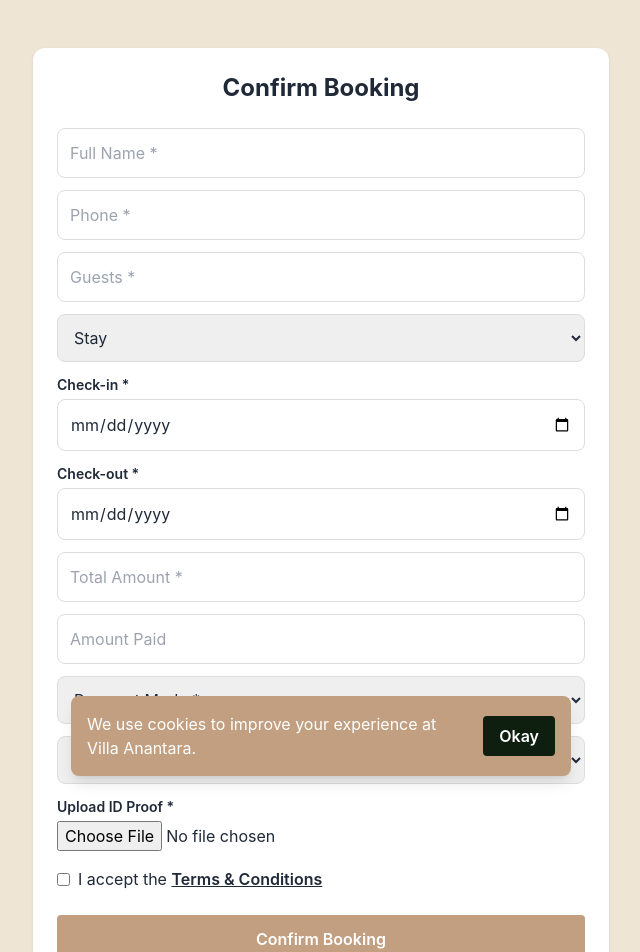
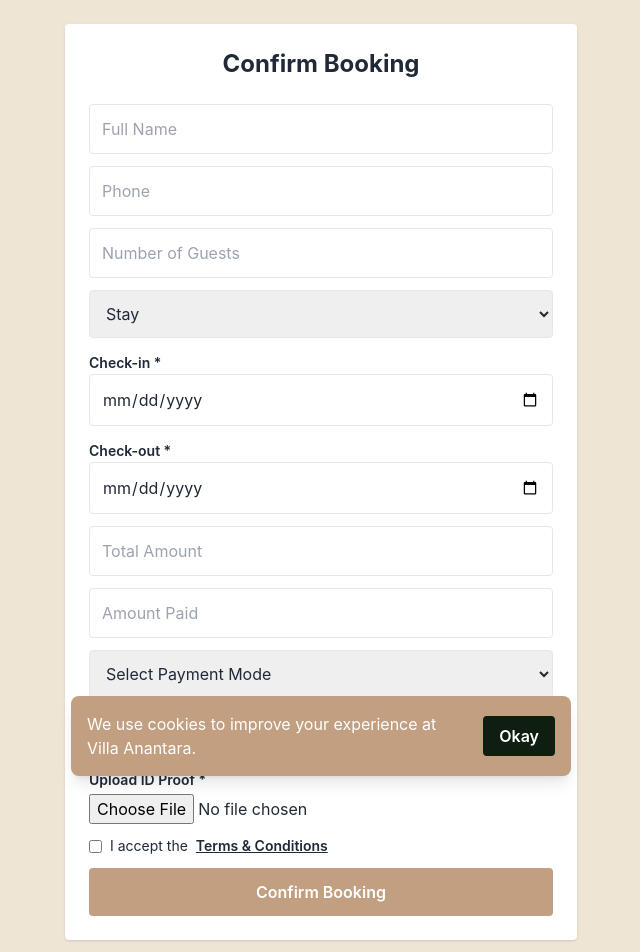
Before and after one commit to intelligencefordm-glitch/villa-anantara-web, a Next.js app: page /confirm-booking in a window 1280 px wide. Shown: the top 952 px of the page, without its empty margins (319-959 px from the left). Built offline with nearby package versions, Linux system fonts and the light colour scheme.

Commit message:
jaiiii shri ram

```diff
--- a/app/confirm-booking/page.tsx
+++ b/app/confirm-booking/page.tsx
@@ -1,6 +1,6 @@
 "use client";
 
-import { useState } from "react";
+import React, { useState } from "react";
 
 export default function ConfirmBookingPage() {
   const MOCHA = "#C29F80";
@@ -15,27 +15,19 @@ export default function ConfirmBookingPage() {
   const [amountPaid, setAmountPaid] = useState("");
   const [paymentMode, setPaymentMode] = useState("");
   const [idProofType, setIdProofType] = useState("");
+
   const [idFile, setIdFile] = useState<File | null>(null);
-  const [accepted, setAccepted] = useState(false);
+  const [paymentFile, setPaymentFile] = useState<File | null>(null);
 
+  const [agree, setAgree] = useState(false);
   const [loading, setLoading] = useState(false);
   const [error, setError] = useState("");
-  const [success, setSuccess] = useState(false);
-
-  function calculateNights(inDate: string, outDate: string) {
-    const start = new Date(inDate);
-    const end = new Date(outDate);
-    return Math.max(
-      1,
-      Math.ceil(
-        (end.getTime() - start.getTime()) / (1000 * 60 * 60 * 24)
-      )
-    );
-  }
+  const [success, setSuccess] = useState("");
 
   async function handleSubmit(e: React.FormEvent) {
     e.preventDefault();
     setError("");
+    setSuccess("");
 
     if (
       !name ||
@@ -46,14 +38,21 @@ export default function ConfirmBookingPage() {
       !totalAmount ||
       !paymentMode ||
       !idProofType ||
-      !idFile ||
-      !accepted
+      !idFile
     ) {
-      setError("Missing required fields");
+      setError("Please fill all required fields.");
       return;
     }
 
-    const nights = calculateNights(checkIn, checkOut);
+    if (paymentMode === "UPI" && !paymentFile) {
+      setError("Please upload payment screenshot for UPI payment.");
+      return;
+    }
+
+    if (!agree) {
+      setError("Please accept Terms & Conditions.");
+      return;
+    }
 
     const formData = new FormData();
     formData.append("name", name);
@@ -62,12 +61,15 @@ export default function ConfirmBookingPage() {
     formData.append("occasion", occasion);
     formData.append("check_in", checkIn);
     formData.append("check_out", checkOut);
-    formData.append("nights", String(nights));
     formData.append("total_amount", totalAmount);
     formData.append("amount_paid", amountPaid || "0");
     formData.append("payment_mode", paymentMode);
     formData.append("id_proof_type", idProofType);
-    formData.append("id_file", idFile);
+    formData.append("id_proof", idFile);
+
+    if (paymentMode === "UPI" && paymentFile) {
+      formData.append("payment_proof", paymentFile);
+    }
 
     try {
       setLoading(true);
@@ -80,95 +82,174 @@ export default function ConfirmBookingPage() {
       const text = await res.text();
       if (!res.ok) throw new Error(text);
 
-      setSuccess(true);
-    } catch (err: any) {
-      setError(err.message || "Failed to submit booking");
+      setSuccess("Booking submitted successfully!");
+
+      // reset form
+      setName("");
+      setPhone("");
+      setGuests("");
+      setOccasion("Stay");
+      setCheckIn("");
+      setCheckOut("");
+      setTotalAmount("");
+      setAmountPaid("");
+      setPaymentMode("");
+      setIdProofType("");
+      setIdFile(null);
+      setPaymentFile(null);
+      setAgree(false);
+    } catch (err) {
+      setError("Failed to submit booking. Please try again.");
     } finally {
       setLoading(false);
     }
   }
 
   return (
-    <main className="min-h-screen bg-[#EFE5D5] flex justify-center px-4 py-12">
+    <main
+      className="min-h-screen flex items-center justify-center p-6"
+      style={{ background: "#EFE5D5" }}
+    >
       <form
         onSubmit={handleSubmit}
-        className="w-full max-w-xl bg-white rounded-xl shadow p-6"
+        className="bg-white w-full max-w-lg p-6 rounded shadow"
       >
         <h1 className="text-2xl font-bold mb-6 text-center">
           Confirm Booking
         </h1>
 
-        <input className="input" placeholder="Full Name *" value={name} onChange={e => setName(e.target.value)} />
-        <input className="input" placeholder="Phone *" value={phone} onChange={e => setPhone(e.target.value)} />
-        <input className="input" placeholder="Guests *" value={guests} onChange={e => setGuests(e.target.value)} />
+        <input
+          className="w-full border p-3 mb-3 rounded"
+          placeholder="Full Name"
+          value={name}
+          onChange={(e) => setName(e.target.value)}
+        />
 
-        <select className="input" value={occasion} onChange={e => setOccasion(e.target.value)}>
+        <input
+          className="w-full border p-3 mb-3 rounded"
+          placeholder="Phone"
+          value={phone}
+          onChange={(e) => setPhone(e.target.value)}
+        />
+
+        <input
+          className="w-full border p-3 mb-3 rounded"
+          placeholder="Number of Guests"
+          value={guests}
+          onChange={(e) => setGuests(e.target.value)}
+        />
+
+        <select
+          className="w-full border p-3 mb-3 rounded"
+          value={occasion}
+          onChange={(e) => setOccasion(e.target.value)}
+        >
           <option value="Stay">Stay</option>
           <option value="Other">Other</option>
         </select>
 
-        <label className="label">Check-in *</label>
-        <input type="date" className="input" value={checkIn} onChange={e => setCheckIn(e.target.value)} />
+        <label className="text-sm font-semibold">Check-in *</label>
+        <input
+          type="date"
+          className="w-full border p-3 mb-3 rounded"
+          value={checkIn}
+          onChange={(e) => setCheckIn(e.target.value)}
+        />
 
-        <label className="label">Check-out *</label>
-        <input type="date" className="input" value={checkOut} onChange={e => setCheckOut(e.target.value)} />
+        <label className="text-sm font-semibold">Check-out *</label>
+        <input
+          type="date"
+          className="w-full border p-3 mb-3 rounded"
+          value={checkOut}
+          onChange={(e) => setCheckOut(e.target.value)}
+        />
 
-        <input className="input" placeholder="Total Amount *" value={totalAmount} onChange={e => setTotalAmount(e.target.value)} />
-        <input className="input" placeholder="Amount Paid" value={amountPaid} onChange={e => setAmountPaid(e.target.value)} />
+        <input
+          className="w-full border p-3 mb-3 rounded"
+          placeholder="Total Amount"
+          value={totalAmount}
+          onChange={(e) => setTotalAmount(e.target.value)}
+        />
 
-        <select className="input" value={paymentMode} onChange={e => setPaymentMode(e.target.value)}>
-          <option value="">Payment Mode *</option>
+        <input
+          className="w-full border p-3 mb-3 rounded"
+          placeholder="Amount Paid"
+          value={amountPaid}
+          onChange={(e) => setAmountPaid(e.target.value)}
+        />
+
+        <select
+          className="w-full border p-3 mb-3 rounded"
+          value={paymentMode}
+          onChange={(e) => setPaymentMode(e.target.value)}
+        >
+          <option value="">Select Payment Mode</option>
+          <option value="UPI">UPI / Online</option>
           <option value="Cash">Cash</option>
-          <option value="UPI / Online">UPI / Online</option>
         </select>
 
-        <select className="input" value={idProofType} onChange={e => setIdProofType(e.target.value)}>
-          <option value="">ID Proof *</option>
+        {paymentMode === "UPI" && (
+          <div className="mb-3">
+            <label className="block text-sm font-semibold mb-1">
+              Upload Payment Screenshot *
+            </label>
+            <input
+              type="file"
+              accept="image/*"
+              onChange={(e) => setPaymentFile(e.target.files?.[0] || null)}
+            />
+          </div>
+        )}
+
+        <select
+          className="w-full border p-3 mb-3 rounded"
+          value={idProofType}
+          onChange={(e) => setIdProofType(e.target.value)}
+        >
+          <option value="">Select ID Proof</option>
           <option value="Aadhaar">Aadhaar</option>
           <option value="Driving License">Driving License</option>
+          <option value="Passport">Passport</option>
         </select>
 
-        <label className="label">Upload ID Proof *</label>
-        <input type="file" onChange={e => setIdFile(e.target.files?.[0] || null)} />
+        <label className="block text-sm font-semibold mb-1">
+          Upload ID Proof *
+        </label>
+        <input
+          type="file"
+          accept="image/*"
+          onChange={(e) => setIdFile(e.target.files?.[0] || null)}
+          className="mb-3"
+        />
 
-        <label className="flex items-center gap-2 mt-4">
-          <input type="checkbox" checked={accepted} onChange={e => setAccepted(e.target.checked)} />
-          <span>
-            I accept the{" "}
-            <a href="/terms" className="underline font-semibold">
-              Terms & Conditions
-            </a>
-          </span>
+        <label className="flex items-center gap-2 mb-3 text-sm">
+          <input
+            type="checkbox"
+            checked={agree}
+            onChange={(e) => setAgree(e.target.checked)}
+          />
+          I accept the{" "}
+          <a
+            href="/terms"
+            target="_blank"
+            className="underline font-semibold"
+          >
+            Terms & Conditions
+          </a>
         </label>
 
-        {error && <p className="text-red-600 mt-3">{error}</p>}
-        {success && <p className="text-green-600 mt-3">Booking submitted successfully!</p>}
+        {error && <p className="text-red-600 mb-2">{error}</p>}
+        {success && <p className="text-green-600 mb-2">{success}</p>}
 
         <button
           type="submit"
           disabled={loading}
-          className="w-full mt-6 py-3 rounded text-white font-semibold"
+          className="w-full py-3 rounded text-white font-semibold"
           style={{ backgroundColor: MOCHA }}
         >
           {loading ? "Submitting..." : "Confirm Booking"}
         </button>
       </form>
-
-      <style jsx>{`
-        .input {
-          width: 100%;
-          padding: 12px;
-          border: 1px solid #ddd;
-          border-radius: 8px;
-          margin-bottom: 12px;
-        }
-        .label {
-          font-size: 14px;
-          font-weight: 600;
-          margin-bottom: 4px;
-          display: block;
-        }
-      `}</style>
     </main>
   );
 }
```
